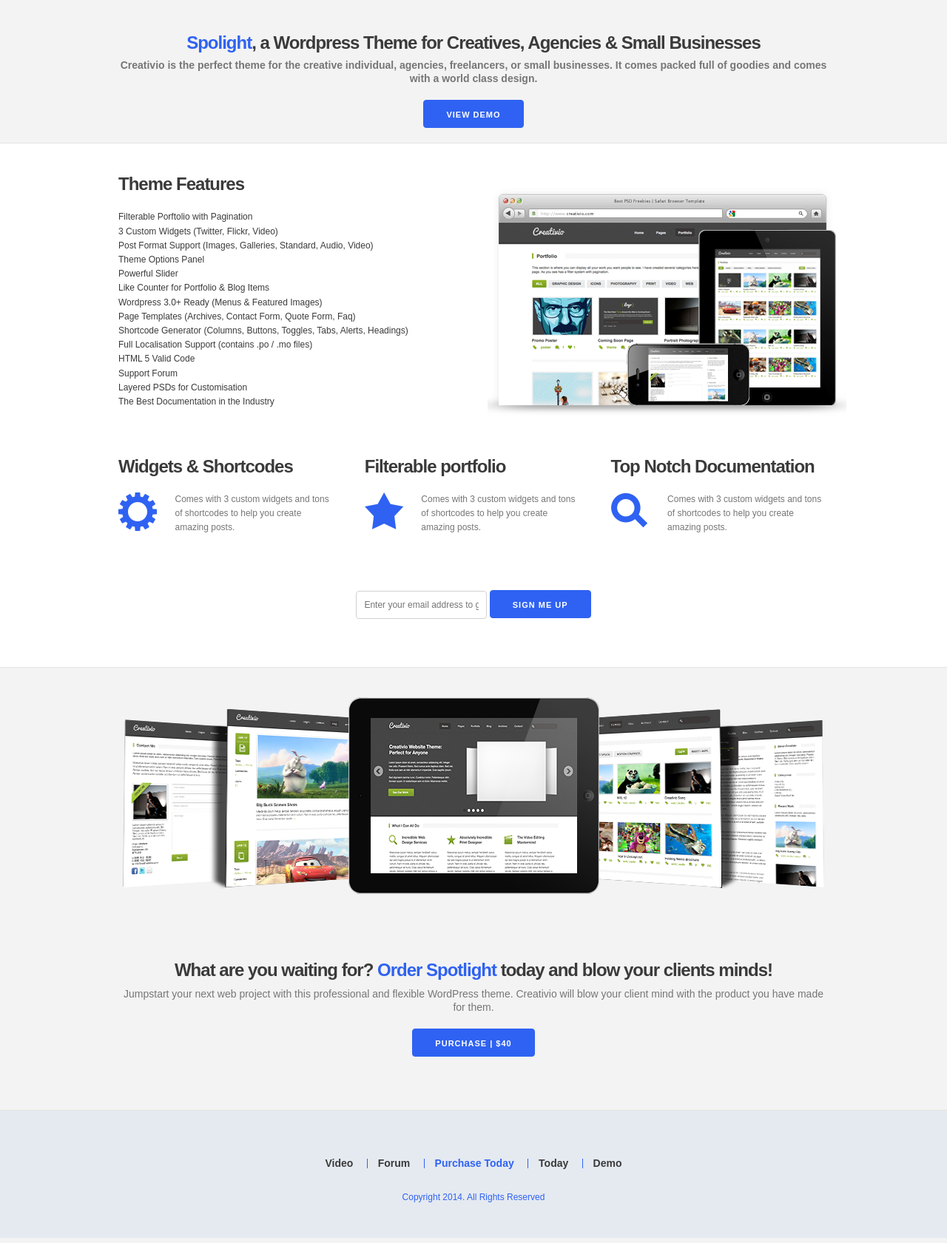
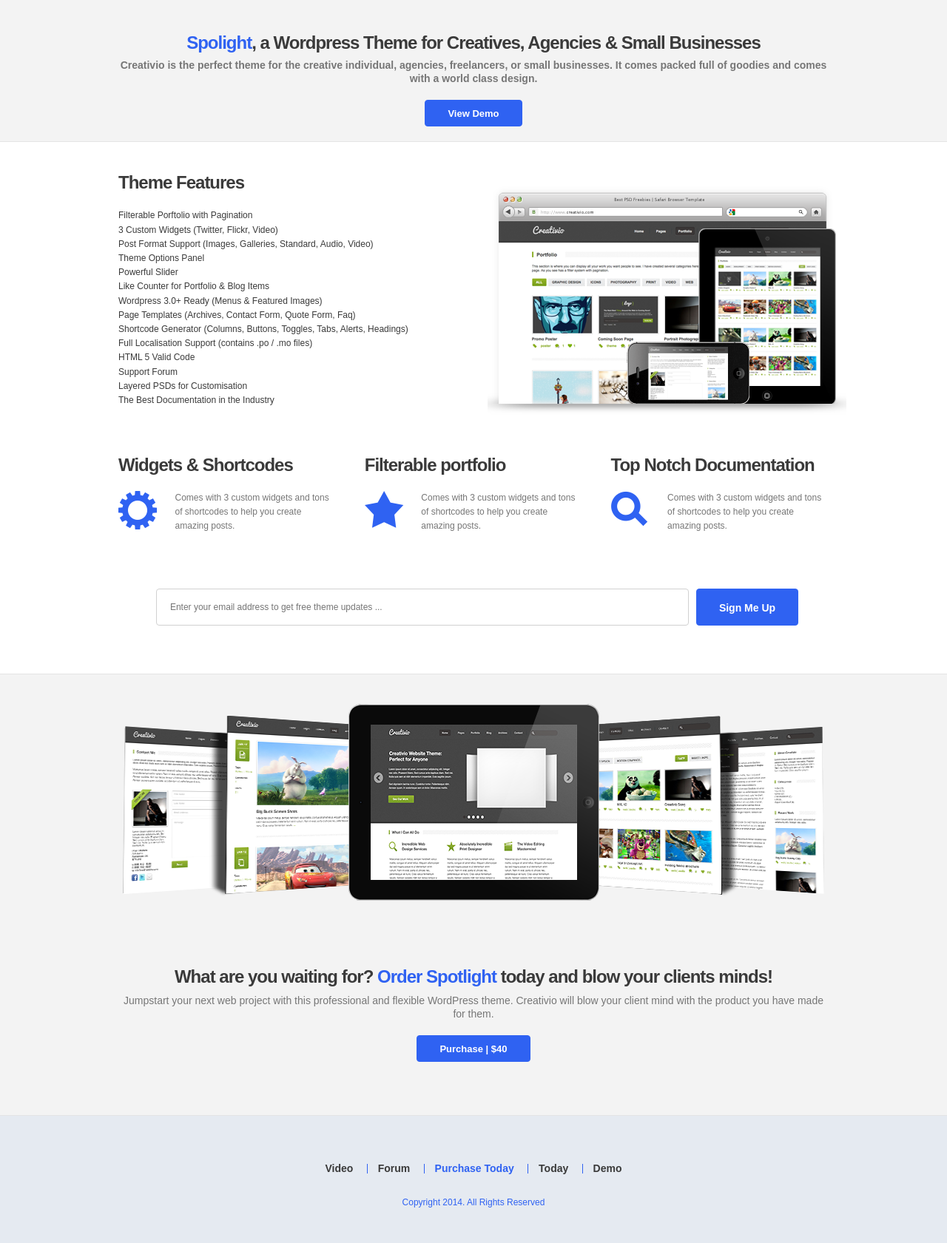
Before and after one commit to myfreecomm/desafio-frontend, a PHP site: page / in a window 1280 px wide. Shown: the part 498-2179 px from the top of the page at 74% size. Run offline with PHP 8.4, Linux system fonts and the light colour scheme.

Commit message:
Form style

```diff
--- a/css/application.css
+++ b/css/application.css
@@ -123,6 +123,23 @@ a.text-highlight:hover {
   padding: 50px 0
 }
 
+input.mail-input {
+  vertical-align: top;
+  width: 75%;
+  margin-left: 10px;
+  margin-right: 10px;
+  height: 50px;
+  line-height: 50px;
+  padding-left: 18px;
+  padding-right: 18px;
+}
+
+.mail-button {
+  font-size: 14px;
+  height: 50px;
+  line-height: 50px;
+}
+
 
 /*Footer*/
 footer {
--- a/css/skeleton.css
+++ b/css/skeleton.css
@@ -171,15 +171,13 @@ input[type="submit"],
 input[type="reset"],
 input[type="button"] {
   display: inline-block;
-  height: 38px;
+  height: 36px;
   padding: 0 30px;
   color: #555;
   text-align: center;
-  font-size: 11px;
+  font-size: 13px;
   font-weight: 600;
-  line-height: 38px;
-  letter-spacing: .1rem;
-  text-transform: uppercase;
+  line-height: 36px;
   text-decoration: none;
   white-space: nowrap;
   background-color: transparent;
@@ -234,7 +232,7 @@ input[type="url"],
 input[type="password"],
 textarea,
 select {
-  height: 38px;
+  height: 36px;
   padding: 6px 10px; /* The 6px vertically centers text on FF, ignored by Webkit */
   background-color: #fff;
   border: 1px solid #D1D1D1;
--- a/index.html
+++ b/index.html
@@ -126,8 +126,7 @@
         </div>
         <div class="row text-center">
           <div class="mail-form">
-            <input type="text" name="email" placeholder="Enter your email address to get free theme updates ...">
-            <a href="#" class="button button-primary">Sign Me Up</a>
+            <input type="email" name="email" placeholder="Enter your email address to get free theme updates ..." class="mail-input"><a href="#" class="button button-primary mail-button">Sign Me Up</a>
           </div>
         </div>
       </div>
```
